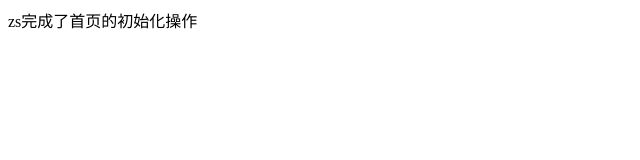
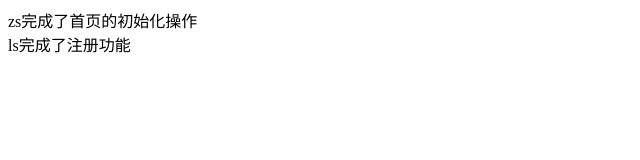
Before and after one commit to WF-1314/first, a plain HTML site: page index.html in a window 1280 px wide. Shown: the whole page, without its empty margins (0-640 px from the left). Drawn offline with Linux system fonts and the light colour scheme.

Commit message:
ls完成了注册功能

```diff
--- a/index.html
+++ b/index.html
@@ -8,5 +8,6 @@
 </head>
 <body>
   <div>zs完成了首页的初始化操作</div>
+  <div>ls完成了注册功能</div>
 </body>
 </html>
--- /dev/null
+++ b/register.js
@@ -0,0 +1 @@
+console.log('ls完成了注册功能');
```
